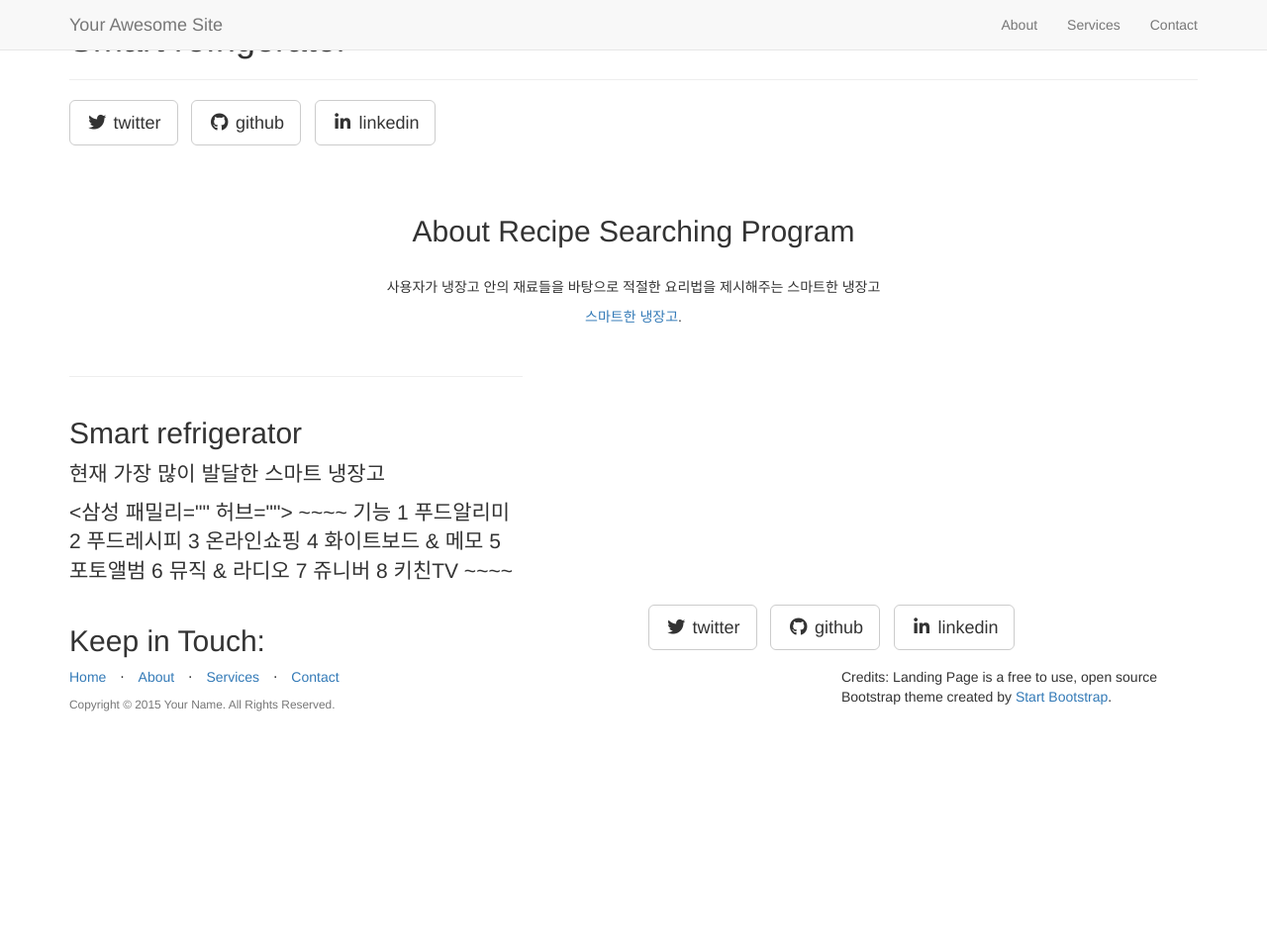
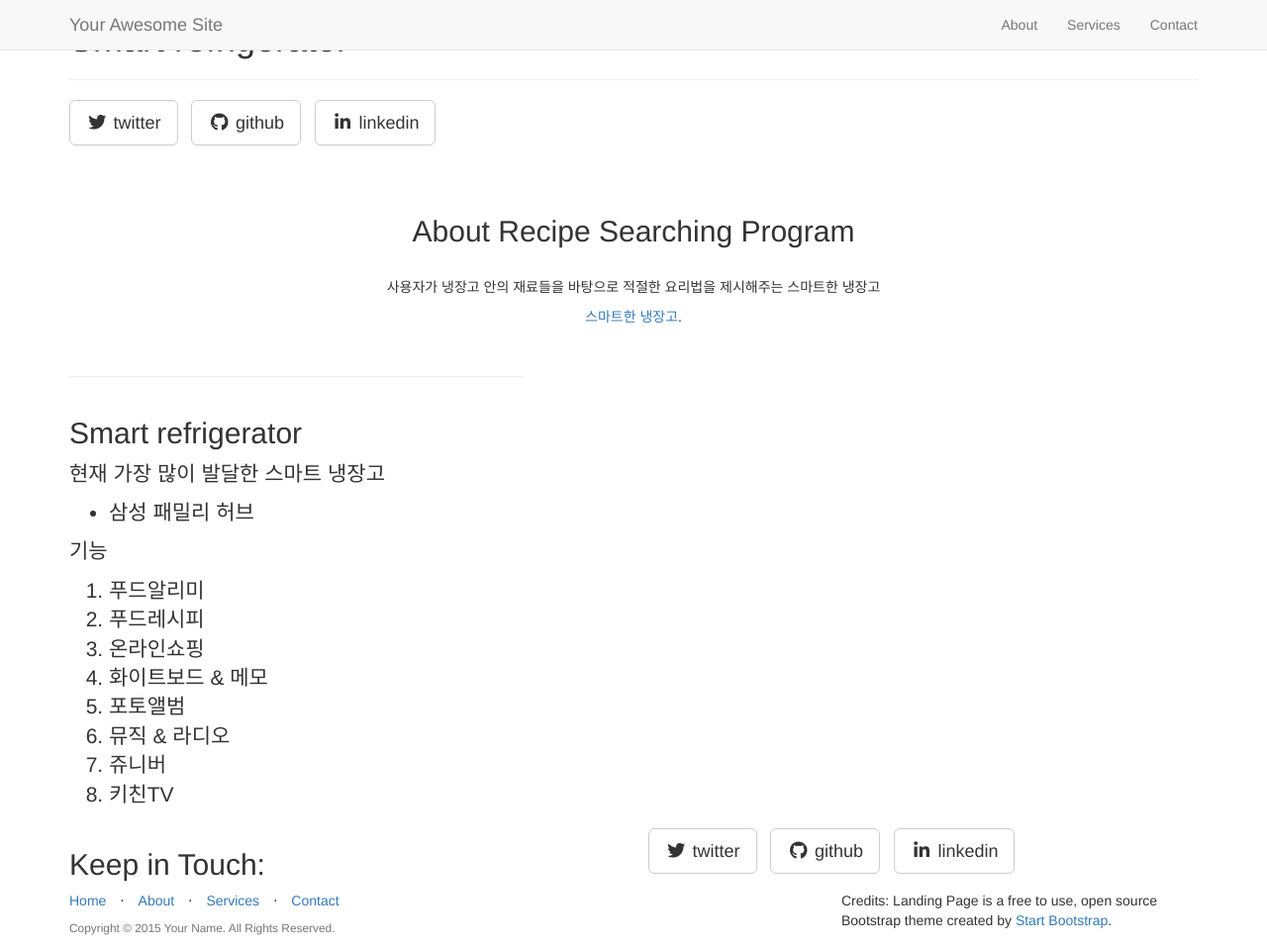
Before and after one commit to dbwjddldb96/dbwjddldb96.github.com, a Jekyll site: the page built from _posts/2016-05-19-welcome-to-jekyll.markdown, in a window 1280 px wide and 957 px high. Shown: the whole window at 99% size. Built offline with Jekyll 4.4.1, drawn with Linux system fonts in a browser that asks for light colours; nearby versions of some CDN libraries; library files that are not in the unit come from our copies.

Commit message:
Update 2016-05-19-welcome-to-jekyll.markdown

```diff
--- a/_posts/2016-05-19-welcome-to-jekyll.markdown
+++ b/_posts/2016-05-19-welcome-to-jekyll.markdown
@@ -5,16 +5,14 @@ categories: jekyll update
 img: art2.jpg
 ---
 현재 가장 많이 발달한 스마트 냉장고
-<삼성 패밀리 허브>
+* 삼성 패밀리 허브
 
-~~~~
 기능
-1 푸드알리미
-2 푸드레시피
-3 온라인쇼핑
-4 화이트보드 & 메모
-5 포토앨범
-6 뮤직 & 라디오
-7 쥬니버
-8 키친TV
-~~~~
+1. 푸드알리미
+1. 푸드레시피
+1. 온라인쇼핑
+1. 화이트보드 & 메모
+1. 포토앨범
+1. 뮤직 & 라디오
+1. 쥬니버
+1. 키친TV
```
